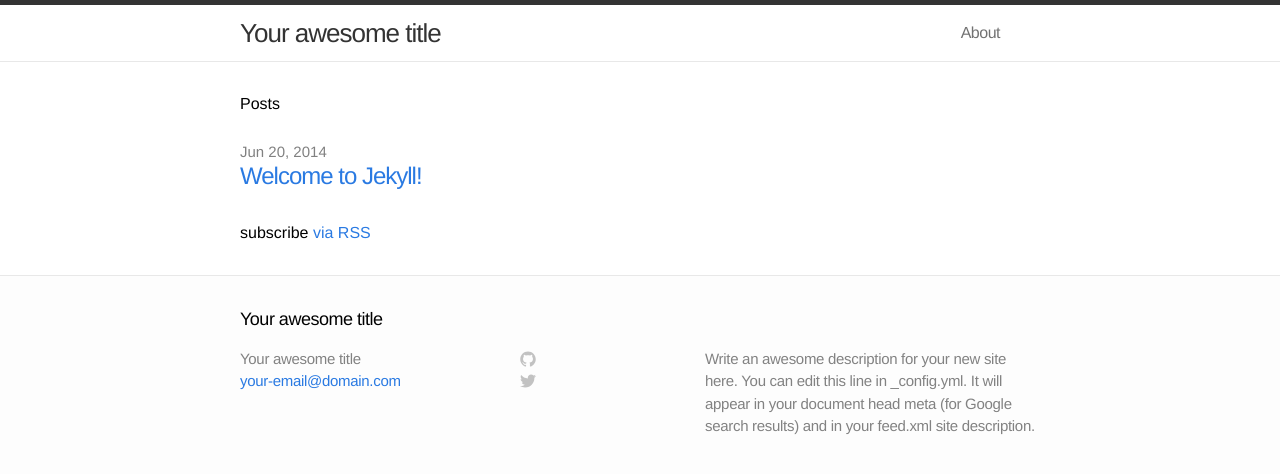
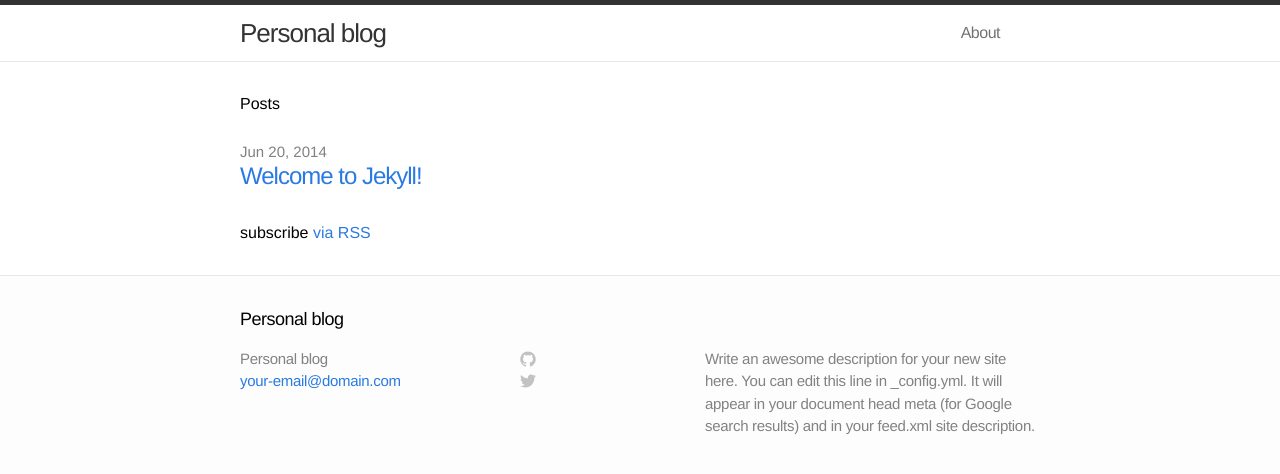
Before and after one commit to leosanchez16/leosanchez16.github.io, a Jekyll site: the page built from index.html, in a window 1280 px wide. Shown: the top 474 px of the page. Built offline with Jekyll 4.4.1, drawn with Linux system fonts in a browser that asks for light colours; some of the changed lines change nothing that is shown.

Commit message:
title change
title change

```diff
--- a/_config.yml
+++ b/_config.yml
@@ -1,5 +1,5 @@
 # Site settings
-title: Your awesome title
+title: Personal blog
 email: your-email@domain.com
 description: "Write an awesome description for your new site here. You can edit this line in _config.yml. It will appear in your document head meta (for Google search results) and in your feed.xml site description."
 baseurl: ""
@@ -7,4 +7,4 @@ url: "http://yourdomain.com"
 
 # Build settings
 markdown: kramdown
-permalink: pretty
+permalink: /:title
--- a/_includes/footer.html
+++ b/_includes/footer.html
@@ -14,7 +14,7 @@
     <div class="footer-col-2 column">
       <ul>
         <li>
-          <a href="https://github.com/{{ site.username }}">
+          <a href="https://github.com/leosanchez16">
             <span class="icon github">
               <svg version="1.1" class="github-icon-svg" xmlns="http://www.w3.org/2000/svg" xmlns:xlink="http://www.w3.org/1999/xlink" x="0px" y="0px"
                  viewBox="0 0 16 16" enable-background="new 0 0 16 16" xml:space="preserve">
@@ -33,7 +33,7 @@
           </a>
         </li>
         <li>
-          <a href="https://twitter.com/{{ site.username }}">
+          <a href="https://twitter.com/leosanchez16">
             <span class="icon twitter">
               <svg version="1.1" class="twitter-icon-svg" xmlns="http://www.w3.org/2000/svg" xmlns:xlink="http://www.w3.org/1999/xlink" x="0px" y="0px"
                  viewBox="0 0 16 16" enable-background="new 0 0 16 16" xml:space="preserve">
```
